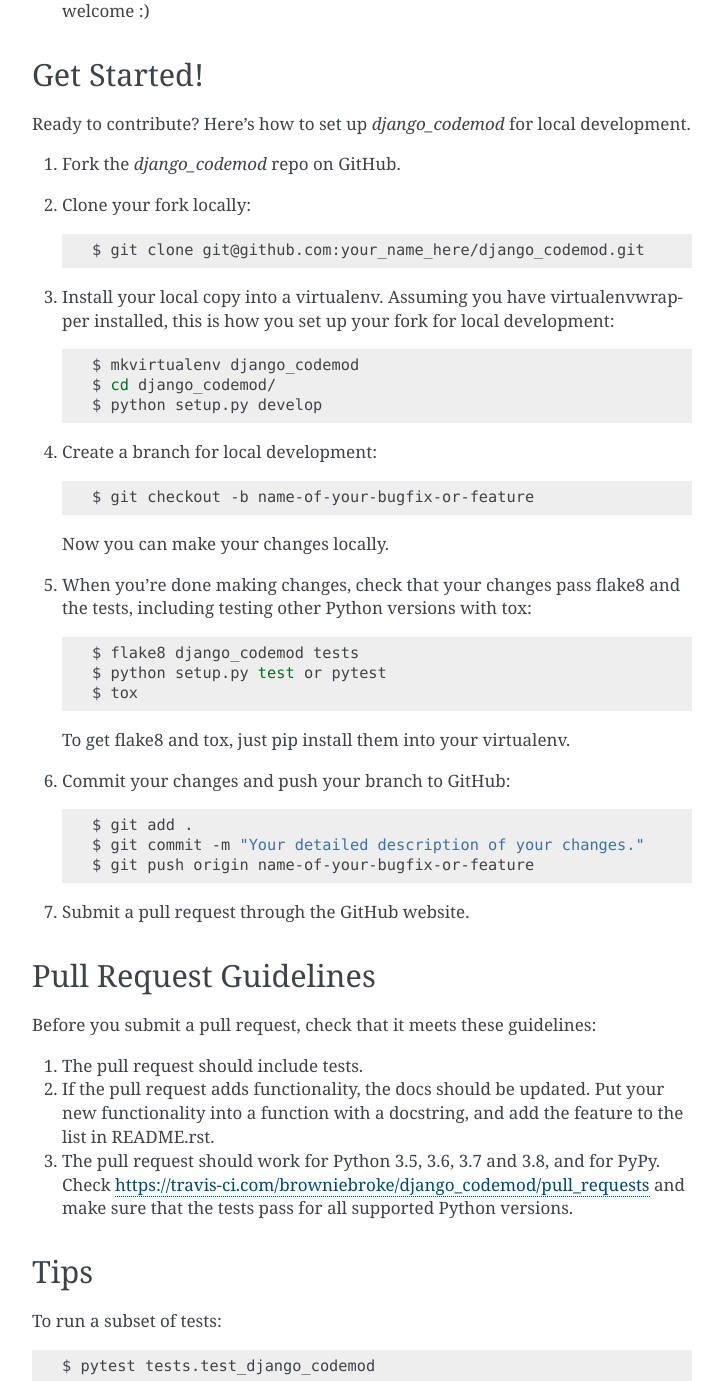
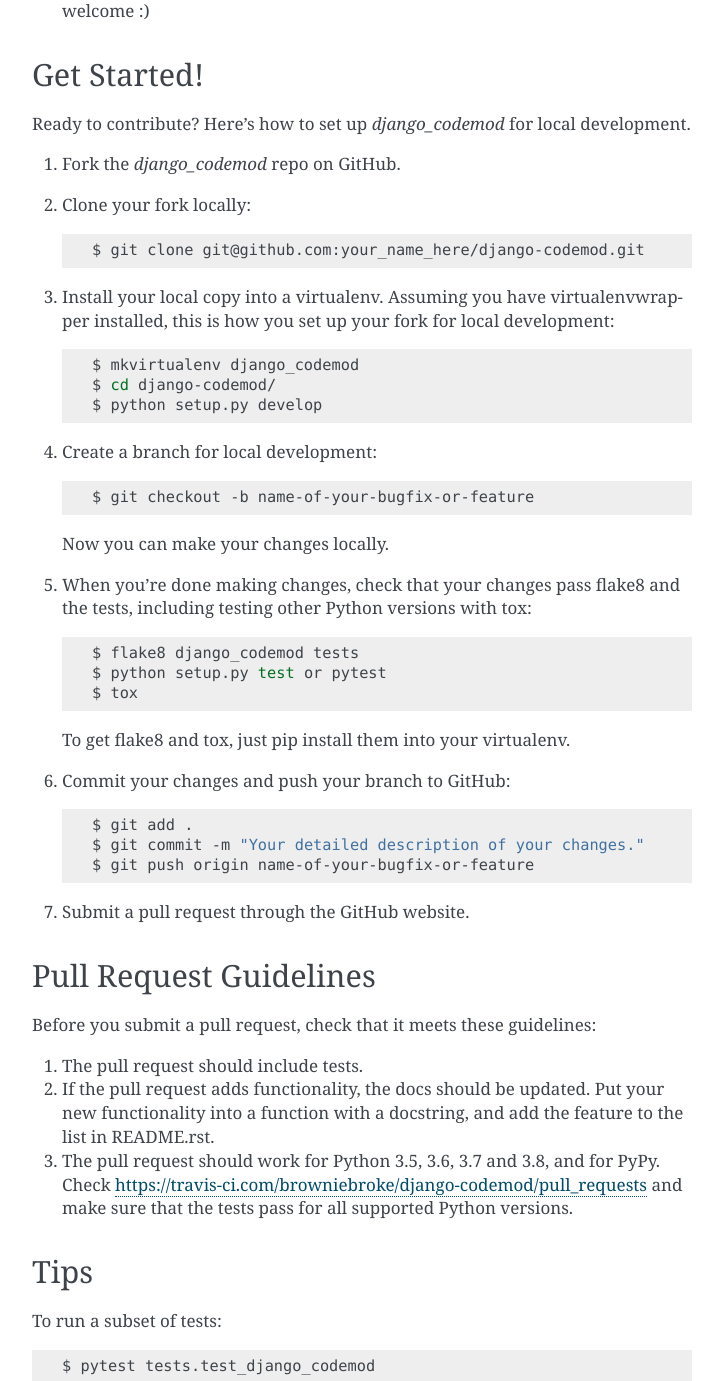
Before and after one commit to browniebroke/django-codemod, a Sphinx documentation site: the page built from docs/contributing.rst, in a window 1280 px wide and 1400 px high, scrolled down 1147 px. Shown: the part 19-1400 px from the top of the window, without its empty margins (388-1111 px from the left). Built offline with Sphinx 7.4.7, drawn with Linux system fonts in a browser that asks for light colours; pages that are not in the unit, such as notebooks, are missing from menus; some of the changed text lies outside the part shown.

Commit message:
Tweaks from Boilerplate

```diff
--- a/CONTRIBUTING.rst
+++ b/CONTRIBUTING.rst
@@ -15,7 +15,7 @@
 Report Bugs
 ~~~~~~~~~~~
 
-Report bugs at https://github.com/browniebroke/django_codemod/issues.
+Report bugs at https://github.com/browniebroke/django-codemod/issues.
 
 If you are reporting a bug, please include:
 
@@ -45,7 +45,7 @@
 Submit Feedback
 ~~~~~~~~~~~~~~~
 
-The best way to send feedback is to file an issue at https://github.com/browniebroke/django_codemod/issues.
+The best way to send feedback is to file an issue at https://github.com/browniebroke/django-codemod/issues.
 
 If you are proposing a feature:
 
@@ -62,12 +62,12 @@
 1. Fork the `django_codemod` repo on GitHub.
 2. Clone your fork locally::
 
-    $ git clone git@github.com:your_name_here/django_codemod.git
+    $ git clone git@github.com:your_name_here/django-codemod.git
 
 3. Install your local copy into a virtualenv. Assuming you have virtualenvwrapper installed, this is how you set up your fork for local development::
 
     $ mkvirtualenv django_codemod
-    $ cd django_codemod/
+    $ cd django-codemod/
     $ python setup.py develop
 
 4. Create a branch for local development::
@@ -103,7 +103,7 @@
    your new functionality into a function with a docstring, and add the
    feature to the list in README.rst.
 3. The pull request should work for Python 3.5, 3.6, 3.7 and 3.8, and for PyPy. Check
-   https://travis-ci.com/browniebroke/django_codemod/pull_requests
+   https://travis-ci.com/browniebroke/django-codemod/pull_requests
    and make sure that the tests pass for all supported Python versions.
 
 Tips
--- a/requirements_dev.txt
+++ b/requirements-dev.txt
@@ -1,4 +1,4 @@
-pip==19.2.3
+black==19.10b0
 bump2version==0.5.11
 wheel==0.33.6
 watchdog==0.9.0
```
Also changed, not shown: README.rst (+6 -11 lines), docs/installation.rst (+5 -5 lines), setup.py (+7 -8 lines), .travis.yml, 1 other file.
